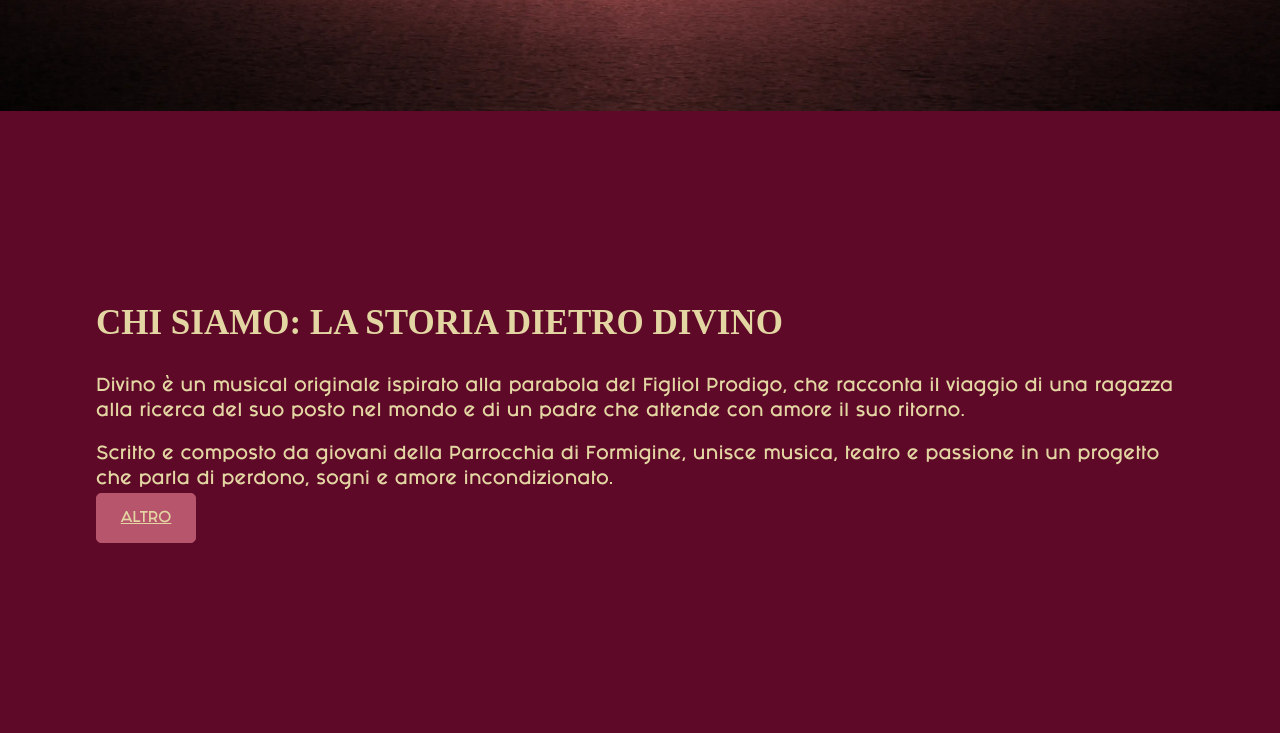
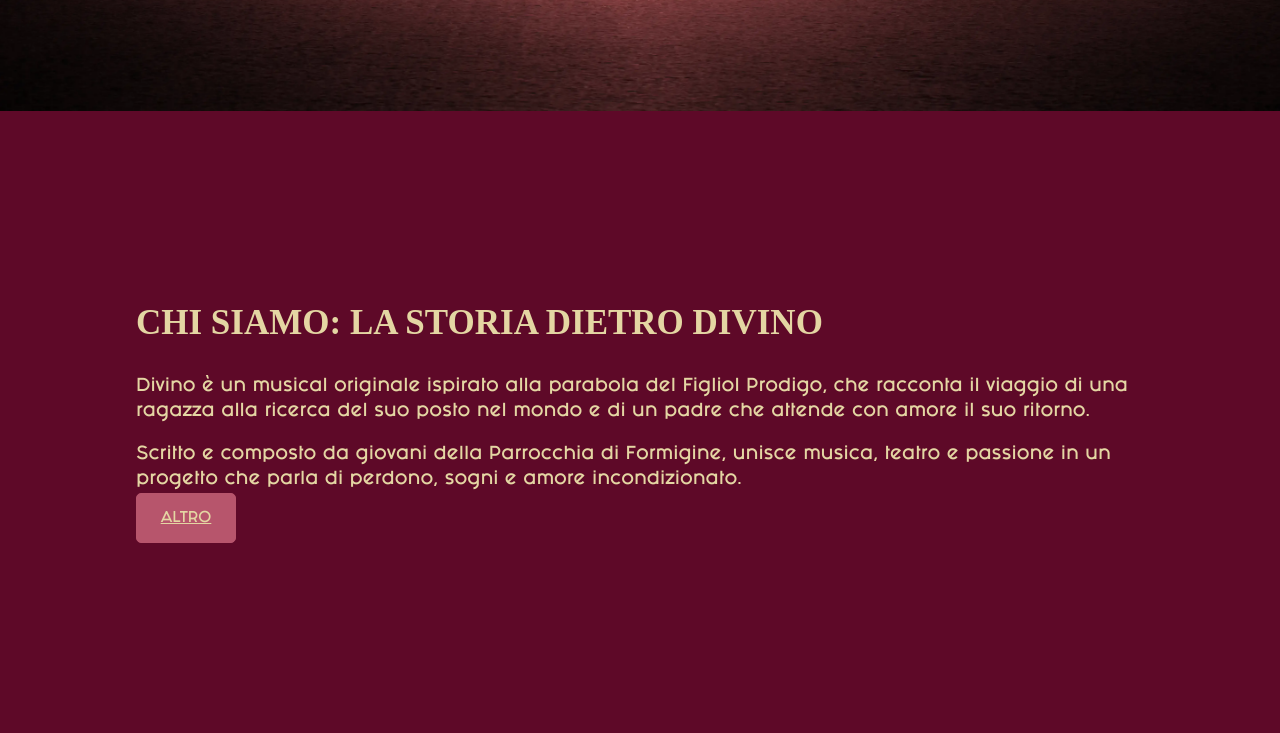
Before and after one commit to davideleo5/davideleo5.github.io, a React (Create React App) app: page / in a window 1280 px wide. Shown: the part 689-1422 px from the top of the page. Built offline with nearby package versions, Linux system fonts and the light colour scheme; a web font is replaced by a local one.

Commit message:
Added container

```diff
--- a/src/containers/shows/Shows.jsx
+++ b/src/containers/shows/Shows.jsx
@@ -10,7 +10,7 @@ const Shows = () => {
 
   return (
     <div id='shows' className='home-shows-container' style={{ backgroundImage: `url(${background})` }}>
-      <div className='shows-content'>
+      <div className='shows-content container'>
         <h2 ref={ref} className={`shows-coming-soon-title ${inView ? 'slide-in-fwd-center' : ''}`}>Prossimi spettacoli</h2>
         <br />
         <p>Teatro Carani - Sassuolo</p>
--- a/src/containers/what/What.jsx
+++ b/src/containers/what/What.jsx
@@ -9,7 +9,7 @@ const What = () => {
     windowWidth = useRef(window.innerWidth);
 
     return (
-    <div id='what' className='chi-siamo-container'>
+    <div id='what' className='chi-siamo-container container'>
       <div className={`chi-siamo-content section__padding`}>
         <h2 ref={ref} className='chi-siamo-title'>Chi siamo: la storia dietro Divino</h2>
         <p>Divino è un musical originale ispirato alla parabola del Figliol Prodigo, che racconta il viaggio di una ragazza alla ricerca del suo posto nel mondo e di un padre che attende con amore il suo ritorno.</p>
```
